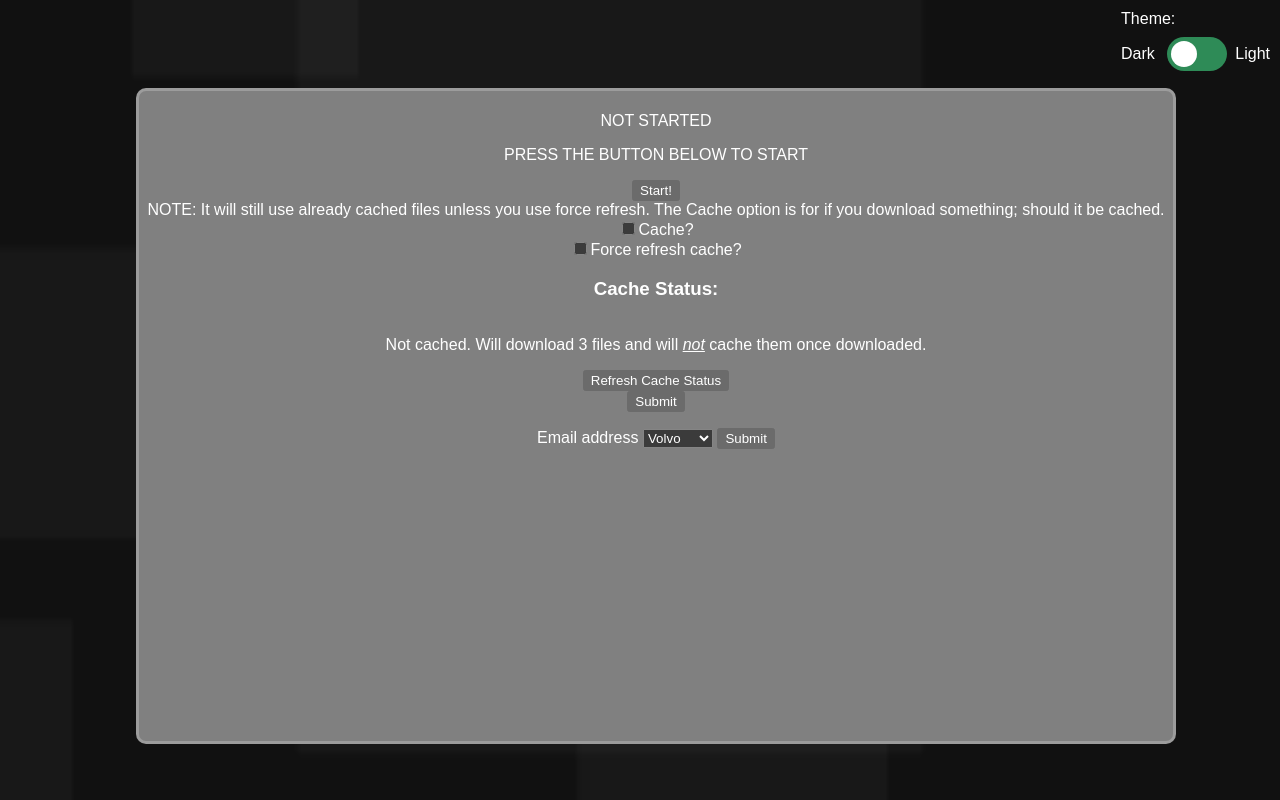
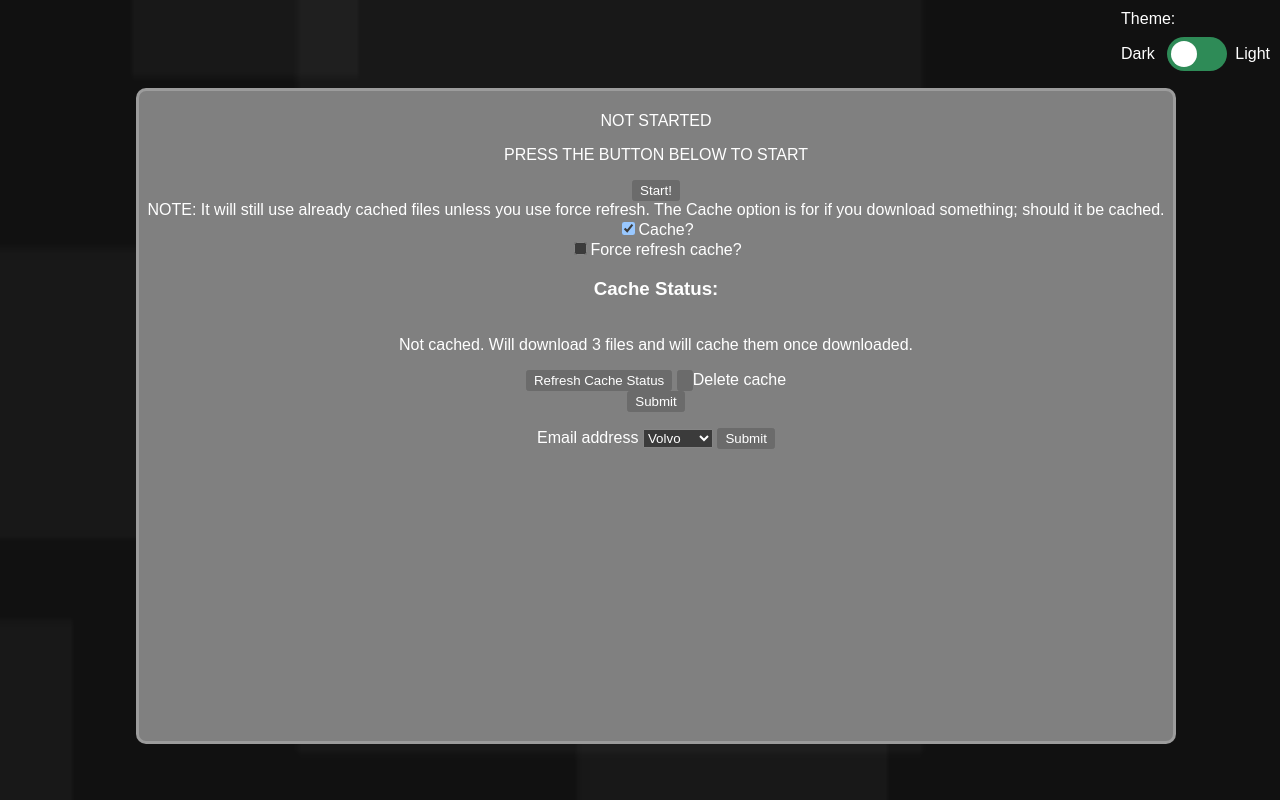
Before and after one commit to Tsunami014/DataAnalysis, a Flask app: page / in a window 1280 px wide. Run offline with Flask 3, Linux system fonts and the light colour scheme.

Commit message:
Added a delete cache button!

```diff
--- a/getWeather.py
+++ b/getWeather.py
@@ -1,6 +1,6 @@
 # phase3-1.py optimized for import
 
-import ftplib, io, os, re
+import ftplib, io, os, re, shutil
 import zipfile, tarfile
 import pandas as pd
 import matplotlib.pyplot as plt
@@ -15,11 +15,15 @@ files = {
 }
 
 def isCached():
-    return {i: os.path.exists('./cache/'+i) for i in files.keys()}
+    return {i: os.path.exists('./theory/cache/'+i) for i in files.keys()}
+
+def remove_cache():
+    shutil.rmtree('./theory/cache')
+    os.mkdir('./theory/cache')
 
 def cached_status(cache=True, force=False):
     allcached = isCached()
-    cacheds = ([] if (not cache) or force else [i for i in allcached if allcached[i]])
+    cacheds = ([] if force else [i for i in allcached if allcached[i]])
     fullyCached = len(cacheds) == len(allcached)
     return ('<b>Force redownloading all cached</b>' if force else (
     f'Fully cached all {len(allcached)} file{"s" if len(allcached) != 1 else ""}' if fullyCached else (
@@ -50,7 +54,7 @@ def getFiles(cache=True, force=False):
         fs[i] = newf
         if cache:
             yield f"Caching file '{i}'...", False
-            with open(f'./cache/{i}', 'wb') as f:
+            with open(f'./theory/cache/{i}', 'wb') as f:
                 f.write(newf.getvalue())
     yield "Quitting server connection...", False
     server.quit()
@@ -62,14 +66,14 @@ def extractFiles(fs):
         if i.endswith('.txt'):
             yield f"Opening text file '{i}'...", False
             if isinstance(fs[i], str):
-                extracted.append(open(f'./cache/{fs[i]}').read())
+                extracted.append(open(f'./theory/cache/{fs[i]}').read())
             else:
                 extracted.append(fs[i].getvalue().decode())
             continue
         typ = 'tar' if i.endswith('.tar') else 'zip'
         if isinstance(fs[i], str):
             yield f"Extracting cached {typ} file '{i}'...", False
-            fs[i] = f'./cache/{fs[i]}'
+            fs[i] = f'./theory/cache/{fs[i]}'
         else:
             yield f"Extracting downloaded {typ} file '{i}'...", False
         if i.endswith('.tar'):
--- a/main.py
+++ b/main.py
@@ -1,6 +1,6 @@
 import flask
 from asyncro import wrapper, statuses
-from getWeather import cached_status
+from getWeather import cached_status, remove_cache
 
 app = flask.Flask(__name__)
 
@@ -60,6 +60,11 @@ def cache_opts(): # Thanks to https://www.geeksforgeeks.org/how-to-use-web-forms
 def cache_status():
     return cached_status(flask.request.args.get('cache') == 'true', flask.request.args.get('force') == 'true')
 
+@app.route('/delete_cache')
+def delete_cache():
+    remove_cache()
+    return flask.jsonify({})
+
 @app.route('/')
 def main():
     return flask.render_template("index.html")
--- a/static/main.js
+++ b/static/main.js
@@ -20,3 +20,9 @@ function updateCacheStatus() {
         });
     });
 }
+
+function DeleteCache() {
+    if(confirm('Are you sure you want to delete the cache?')) {
+        fetch("delete_cache").then(resp => {updateCacheStatus();})
+    }
+}
--- a/templates/index.html
+++ b/templates/index.html
@@ -29,11 +29,13 @@
             <label for="checkbox" class="form-label">NOTE: It will still use already cached files unless you use force refresh. The Cache option is for if you download something; should it be cached.</label><br>
             <input type="checkbox" id="Cache" name="Cache" oninput="updateCacheStatus();">Cache?</input><br>
             <input type="checkbox" id="Force" name="Force" oninput="updateCacheStatus();">Force refresh cache?</input><br>
-            <p id="CacheStatus"></p><button type="button" onclick="updateCacheStatus();">Refresh Cache Status</button><br>
+            <p id="CacheStatus"></p>
+            <button type="button" onclick="updateCacheStatus();">Refresh Cache Status</button>
+            <input type="button" onclick="DeleteCache();">Delete cache</input><br>
             <button type="submit" class="btn btn-primary">Submit</button>
         </form>
         <script type=text/javascript>
-            document.getElementById("Cache").checked = false;
+            document.getElementById("Cache").checked = true;
             document.getElementById("Force").checked = false;
             updateCacheStatus();
         </script>
```
Also changed, not shown: 1 other file.
